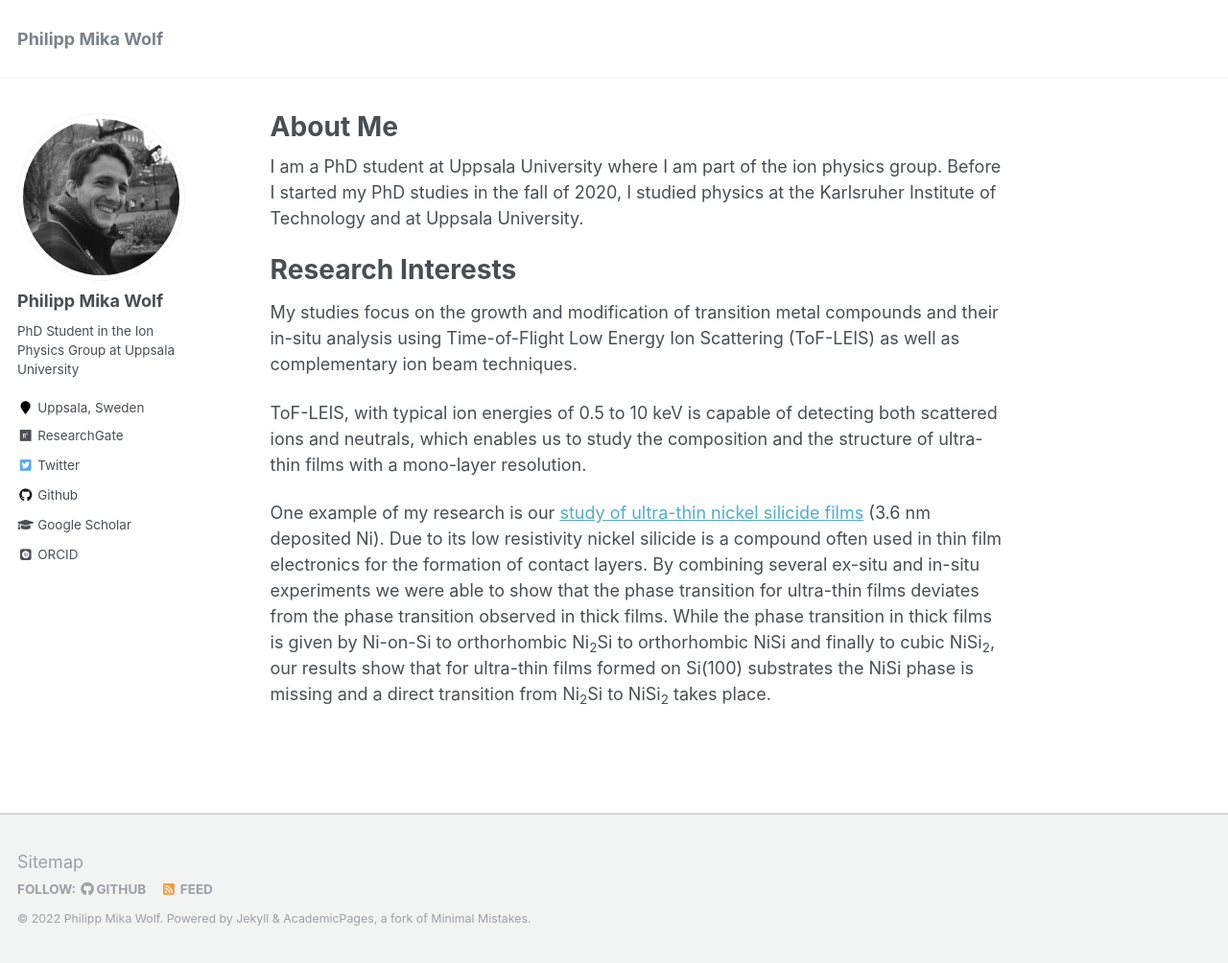
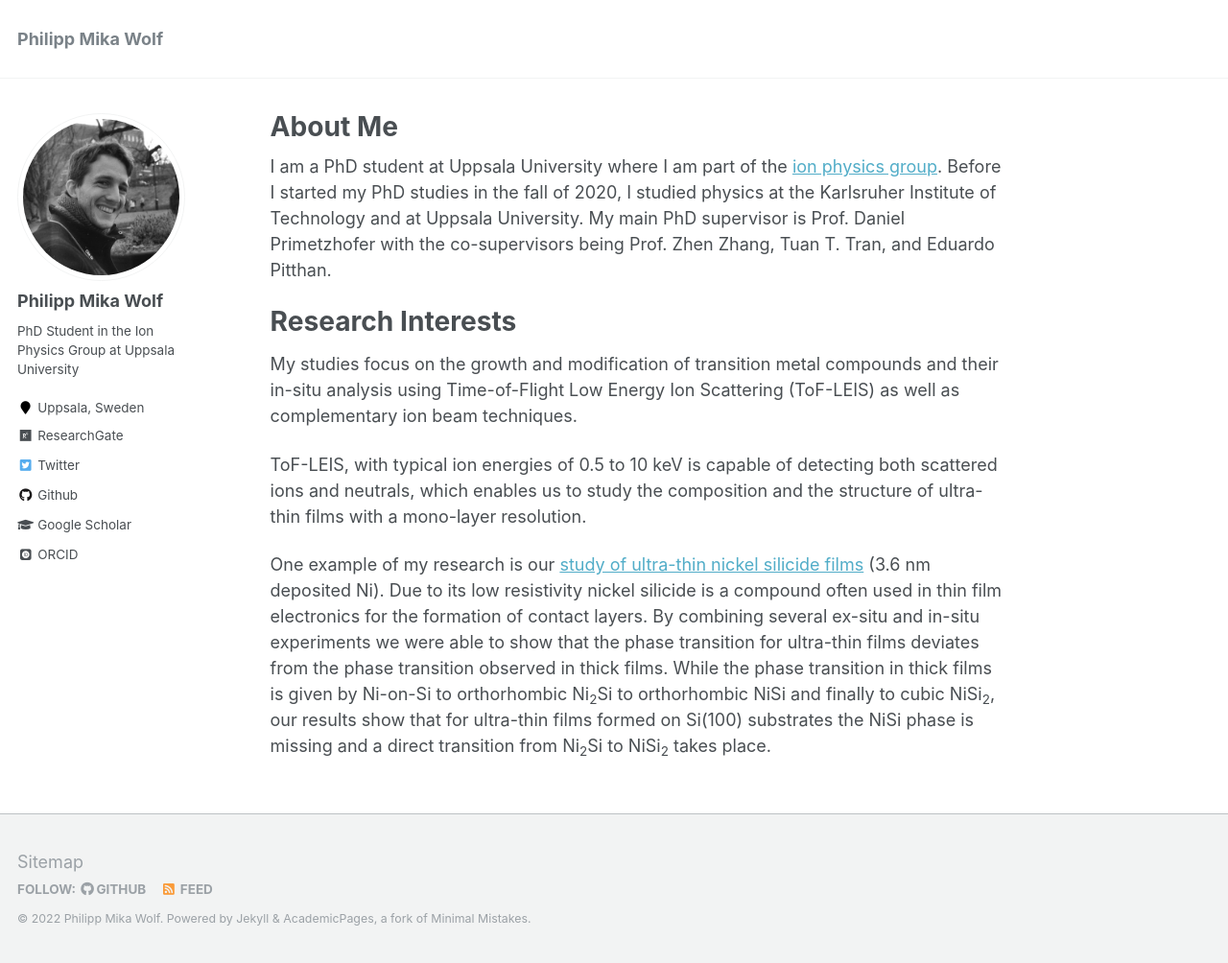
Before and after one commit to philipp-mika-wolf/philipp-mika-wolf.github.io, a Jekyll site: the page built from _pages/about.md, in a window 1280 px wide and 1004 px high. Shown: the whole window at 96% size. Built offline with Jekyll 4.4.1, drawn with Linux system fonts in a browser that asks for light colours; some web fonts are replaced.

Commit message:
Update about.md
adjusted about me section

```diff
--- a/_pages/about.md
+++ b/_pages/about.md
@@ -8,7 +8,7 @@
   - /about.html
 ---
 
-I am a PhD student at Uppsala University where I am part of the ion physics group. Before I started my PhD studies in the fall of 2020, I studied physics at the Karlsruher Institute of Technology and at Uppsala University.
+I am a PhD student at Uppsala University where I am part of the [ion physics group](https://www.physics.uu.se/research/applied-nuclear-physics/groups/ion-physics/). Before I started my PhD studies in the fall of 2020, I studied physics at the Karlsruher Institute of Technology and at Uppsala University. My main PhD supervisor is Prof. Daniel Primetzhofer with the co-supervisors being Prof. Zhen Zhang, Tuan T. Tran, and Eduardo Pitthan.
 
 # Research Interests
 
```
